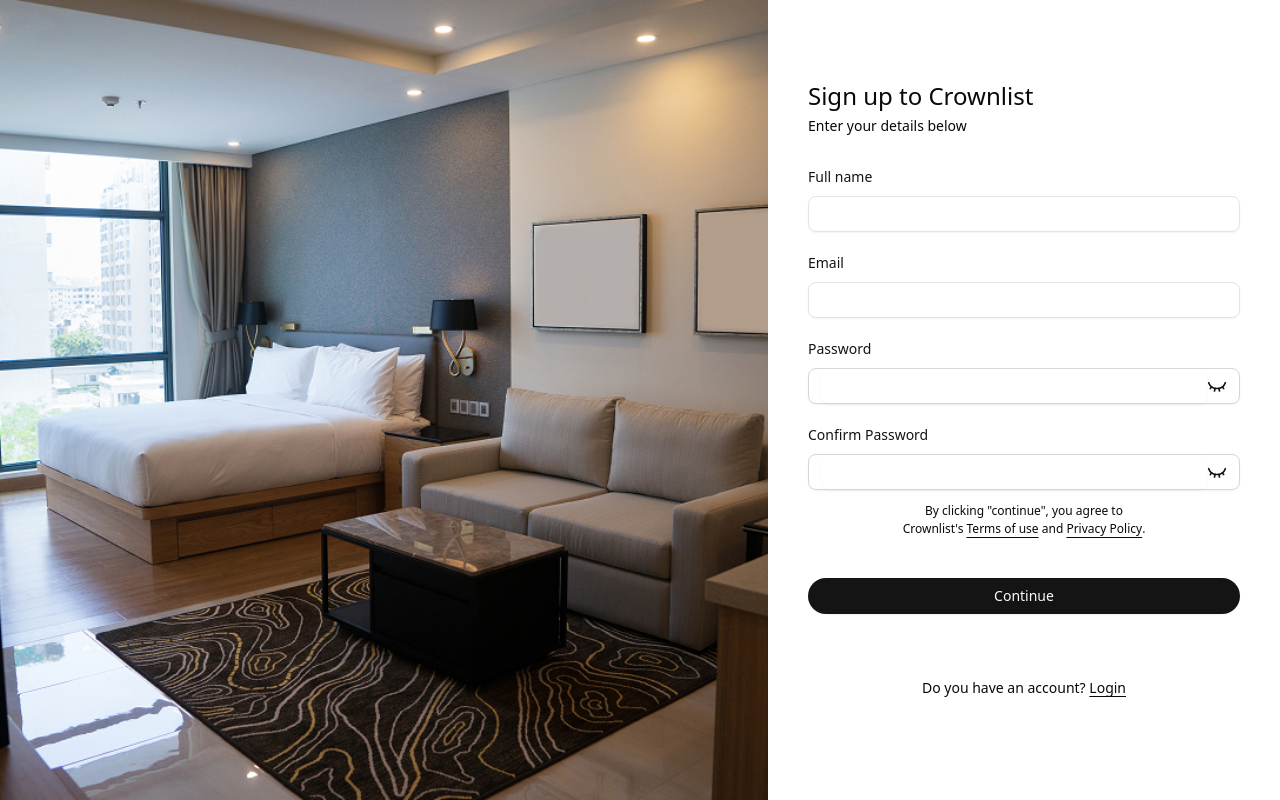
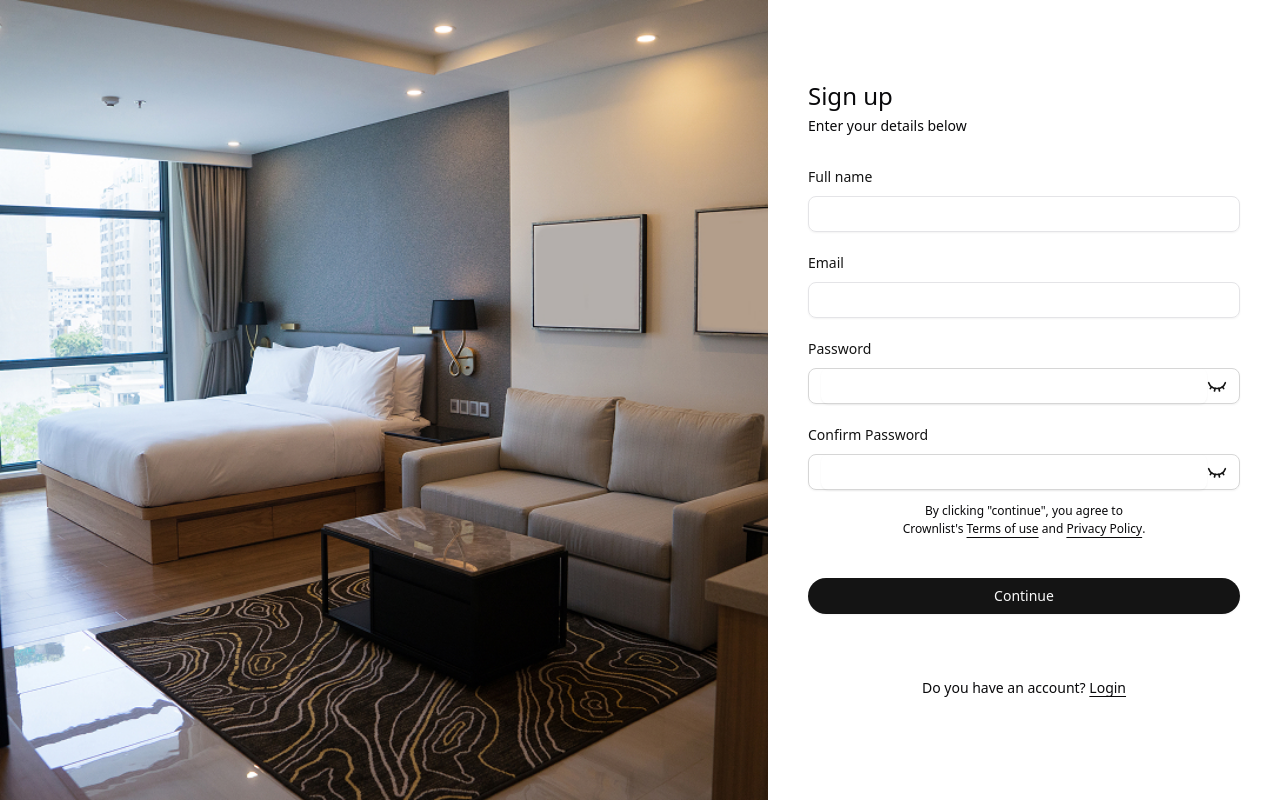
Before and after one commit to Crownlist/crownlist-frontend, a Next.js app: page /auth/signup in a window 1280 px wide. Built offline with nearby package versions, Linux system fonts and the light colour scheme.

Commit message:
Edited the signup text

```diff
--- a/app/auth/signup/signupForm.tsx
+++ b/app/auth/signup/signupForm.tsx
@@ -32,7 +32,7 @@
           <form className="p-6 md:p-10 mt-10 md:col-span-3 lg:col-span-2">
             <div className="flex flex-col gap-6">
               <div className="flex flex-col items-center md:items-start text-center mb-[10px]">
-                <h1 className="text-2xl">Sign up to Crownlist</h1>
+                <h1 className="text-2xl">Sign up</h1>
                 <p className="text-sm text-balance mt-1">
                   Enter your details below
                 </p>
```
